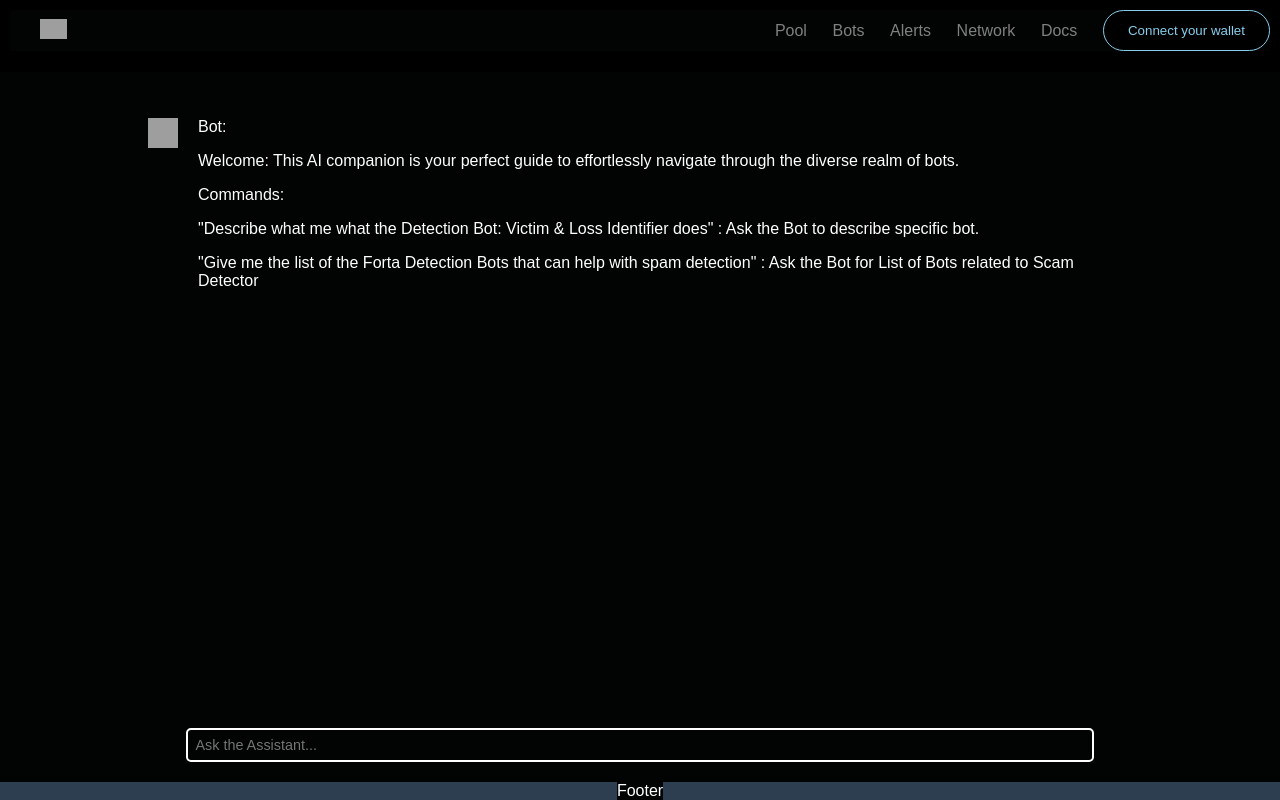
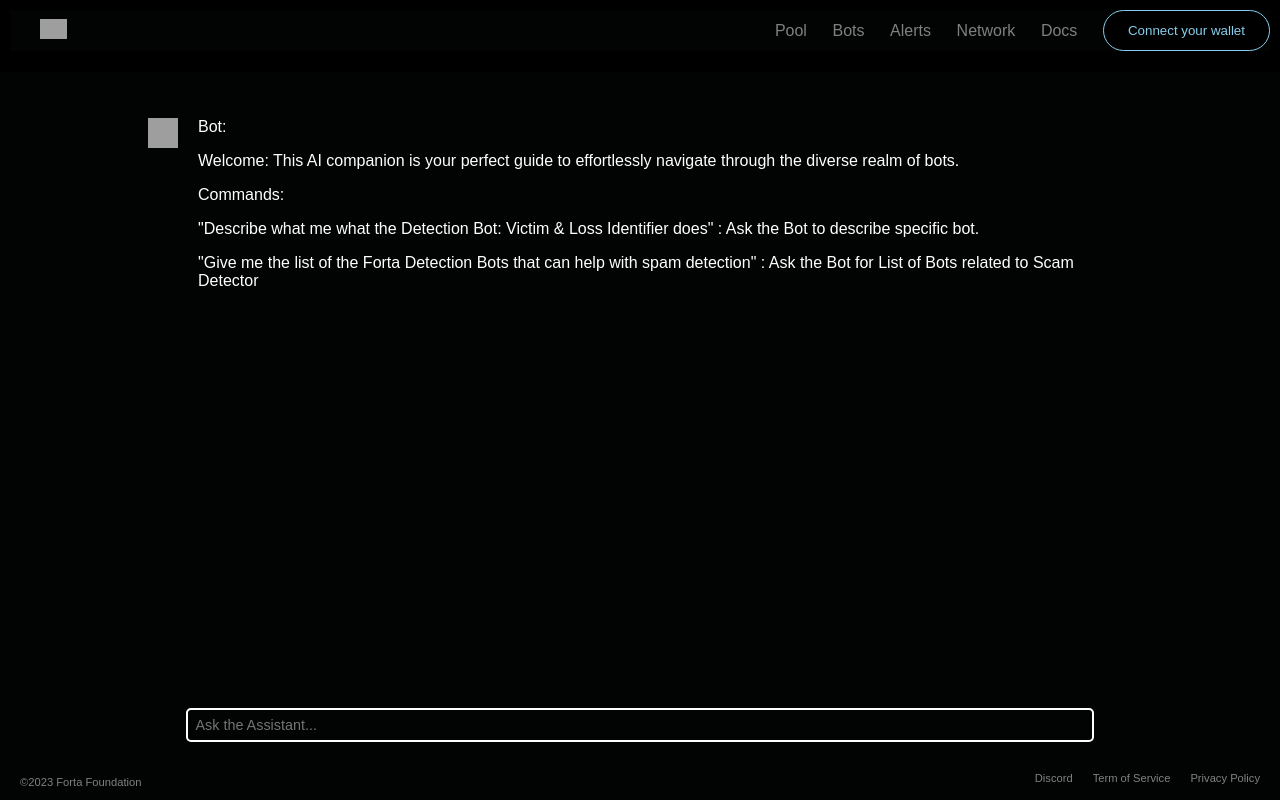
Before and after one commit to taeho1031/BotWeiser, a React (Create React App) app in the folder app/: page / in a window 1280 px wide. Built offline with nearby package versions, Linux system fonts and the light colour scheme; grey boxes are pictures that could not be loaded.

Commit message:
Implemented Footer

```diff
--- a/app/src/components/footer/Footer.css
+++ b/app/src/components/footer/Footer.css
@@ -0,0 +1,26 @@
+.footer-container {
+  margin: 0;
+  display: flex;
+  width: 100%;
+
+  .footer-container-left {
+    flex-grow: 1;
+  }
+  .footer-container-right {
+    flex-grow: 1;
+    display: flex;
+    justify-content: right;
+  }
+  .link {
+    color: #ffffff80;
+    text-decoration: none;
+    font-size: 0.7rem;
+    padding-right: 10px;
+    padding-left: 10px;
+  }
+
+  /* Changing the color */
+  .link:hover {
+    color: rgb(255, 255, 255);
+  }
+}
--- a/app/src/components/footer/Footer.js
+++ b/app/src/components/footer/Footer.js
@@ -1,5 +1,25 @@
 import React from "react";
+import "./Footer.css";
 
 export const Footer = () => {
-  return <div>Footer</div>;
+  return (
+    <div className="footer-container">
+      <div className="footer-container-left">
+        <a href="https://forta.org/" className="link">
+          &copy;{new Date().getFullYear()} Forta Foundation
+        </a>
+      </div>
+      <div className="footer-container-right">
+        <a href="https://discord.gg/KACdTEutQq" className="link">
+          Discord
+        </a>
+        <a href="https://forta.org/legal/" className="link">
+          Term of Service
+        </a>
+        <a href="https://forta.org/privacy/" className="link">
+          Privacy Policy
+        </a>
+      </div>
+    </div>
+  );
 };
--- a/app/src/components/search/SearchBlock.css
+++ b/app/src/components/search/SearchBlock.css
@@ -1,12 +1,10 @@
-.container {
+.search-block-container {
   display: flex;
   flex-direction: column;
   align-items: center;
   width: 80%;
   height: 100%;
   color: white;
-}
-
   .response-container {
     display: flex;
     flex-direction: column;
@@ -39,3 +37,4 @@
   .response-container::-webkit-scrollbar-track:hover {
     background-color: transparent; /* Set the color of the scrollbar track on hover */
   }
+}
--- a/app/src/components/search/SearchBlock.js
+++ b/app/src/components/search/SearchBlock.js
@@ -1,13 +1,10 @@
-// components/SearchBlock.tsx
 import React, { useState } from "react";
+import { SearchBar } from "./searchbar/SearchBar";
+import { ResponseList } from "./response/ResponseList"; // Import the new ResponseList component
 import "./SearchBlock.css";
-import { UserResponse } from "./response/UserResponse";
-import { SearchBar } from "./searchbar/SearchBar";
-import { Response } from "./response/Response";
-import { ResponseList } from "./response/ResponseList"; // Import the new ResponseList component
 
 export const SearchBlock = ({ onUserInput }) => {
-  const [userInput, setUserInput] = useState("");
+  const [, setUserInput] = useState("");
   const [responses, setResponses] = useState([]);
 
   const handleUserInput = (input) => {
@@ -21,7 +18,7 @@
   };
 
   return (
-    <div className="container">
+    <div className="search-block-container">
       <div className="response-container">
         <ResponseList responses={responses} />
       </div>
--- a/app/src/components/search/response/Response.css
+++ b/app/src/components/search/response/Response.css
@@ -1,7 +1,3 @@
-h1 {
-  font-size: small;
-}
-
 .summary-block {
   margin-top: 10px;
   margin-bottom: 20px;
--- a/app/src/components/search/response/Response.js
+++ b/app/src/components/search/response/Response.js
@@ -321,7 +321,20 @@
           break;
 
         default:
-          setResponseText("Default response");
+          setResponseText(
+            <div>
+              <p>Commands:</p>
+              <p>
+                "Describe what me what the Detection Bot: Victim & Loss
+                Identifier does" : Ask the Bot to describe specific bot.
+              </p>
+              <p>
+                "Give me the list of the Forta Detection Bots that can help with
+                spam detection" : Ask the Bot for List of Bots related to Scam
+                Detector
+              </p>
+            </div>
+          );
           break;
       }
     }
--- a/app/src/layouts/Layout.css
+++ b/app/src/layouts/Layout.css
@@ -32,10 +32,7 @@
 }
 
 footer {
-  padding: 0;
   display: flex;
-  justify-content: center;
   align-items: center;
-  background-color: #2c3e50; /* Example color */
   color: white;
 }
```
Lines whose indentation alone changed are shown as unchanged.
